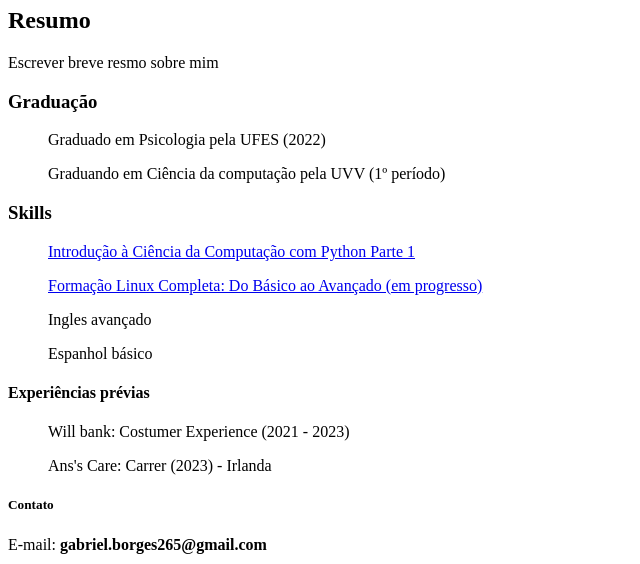
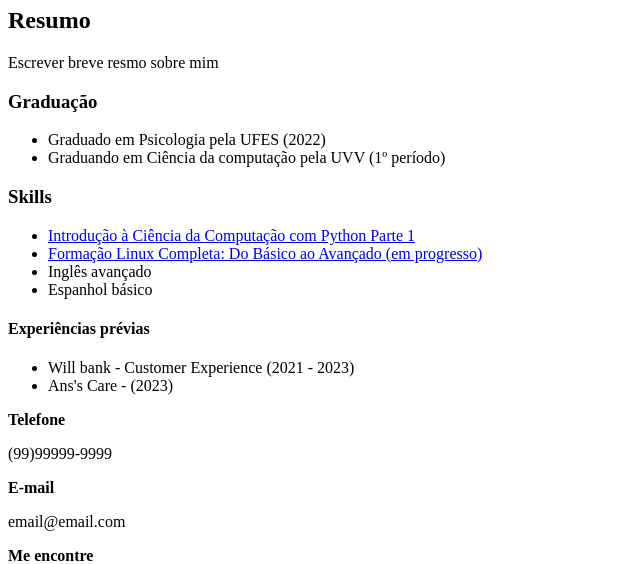
Before and after one commit to gabrielmlborges/Desenvolvimento_web_aula, a plain HTML site: page index.html in a window 1280 px wide. Shown: the part 73-637 px from the top of the page, without its empty margins (0-640 px from the left). Drawn offline with Linux system fonts and the light colour scheme.

Commit message:
Começando a estruturar com header e footer

```diff
--- a/index.html
+++ b/index.html
@@ -6,28 +6,57 @@
 </head>
 
 <body>
-    <h1>Gabriel Mendonça Leão Borges</h1>
+
+    <header>
+        <h1>Gabriel Mendonça Leão Borges</h1>
+    </header>
+
     <h2>Resumo</h2>
     <p>Escrever breve resmo sobre mim</p>
+
     <h3>Graduação</h3>
-    <ul>Graduado em Psicologia pela UFES (2022)</ul>
-    <ul>Graduando em Ciência da computação pela UVV (1º período)</ul>
+    <ul>
+        <li>Graduado em Psicologia pela UFES (2022)</li>
+        <li>Graduando em Ciência da computação pela UVV (1º período)</li>
+    </ul>
+
     <h3>Skills</h3>
-    <ul><a href="https://www.coursera.org/learn/ciencia-computacao-python-conceitos" target="_blank">Introdução à
-            Ciência da Computação com Python Parte 1</a></ul>
-    <ul><a href="https://www.udemy.com/course/formacao-linux-completa-do-basico-ao-avancado/" target="_blank">Formação
-            Linux Completa: Do Básico ao Avançado (em progresso)</a></ul>
-    <ul>Ingles avançado</ul>
-    <ul>Espanhol básico</ul>
+    <ul>
+        <li><a href="https://www.coursera.org/learn/ciencia-computacao-python-conceitos" target="_blank">Introdução à
+                Ciência da Computação com Python Parte 1</a></li>
+        <li><a href="https://www.udemy.com/course/formacao-linux-completa-do-basico-ao-avancado/"
+                target="_blank">Formação
+                Linux Completa: Do Básico ao Avançado (em progresso)</a></li>
+        <li>Inglês avançado</li>
+        <li>Espanhol básico</li>
+    </ul>
+
     <h4>Experiências prévias</h4>
-    <ul>Will bank: Costumer Experience (2021 - 2023)</ul>
-    <ul>Ans's Care: Carrer (2023) - Irlanda</ul>
-    <h5>Contato</h5>
-    <p>E-mail: <strong>gabriel.borges265@gmail.com</strong></p>
-    <a href="https://github.com/gabrielmlborges" target="_blank"><img src="imagens\github-mark.png" alt="Github"
-            width="30px"></a>
-    <a href="https://br.linkedin.com/in/gabriel-mendon%C3%A7a-le%C3%A3o-borges-3413a0209" target="_blank"><img
-            src="imagens\linkedinlogo.png" alt="LinkedIn" width="30px"></a>
+    <ul>
+        <li>Will bank - Customer Experience (2021 - 2023)</li>
+        <li>Ans's Care - (2023)</li>
+    </ul>
+
+
+
+
+    <footer>
+        <p><strong>Telefone</strong></p>
+        <p>(99)99999-9999</p>
+        <p><strong>E-mail</strong></p>
+        <p>email@email.com</p>
+        <p><strong>Me encontre</strong></p>
+        <a href="https://github.com/gabrielmlborges" target="_blank"><img src="imagens\github-mark.png" alt="Github"
+                width="30px"></a>
+        <a href="https://br.linkedin.com/in/gabriel-mendon%C3%A7a-le%C3%A3o-borges-3413a0209" target="_blank"><img
+                src="imagens\linkedinlogo.png" alt="LinkedIn" width="30px"></a>
+        <p><strong>Envie uma mensagem</strong></p>
+        <p>E-mail</p>
+        <input type="email"> <br>
+        <textarea name="mensagem" id="mensagem" cols="30" rows="10"></textarea> <br>
+        <input type="submit">
+
+    </footer>
 
 </body>
 
```
